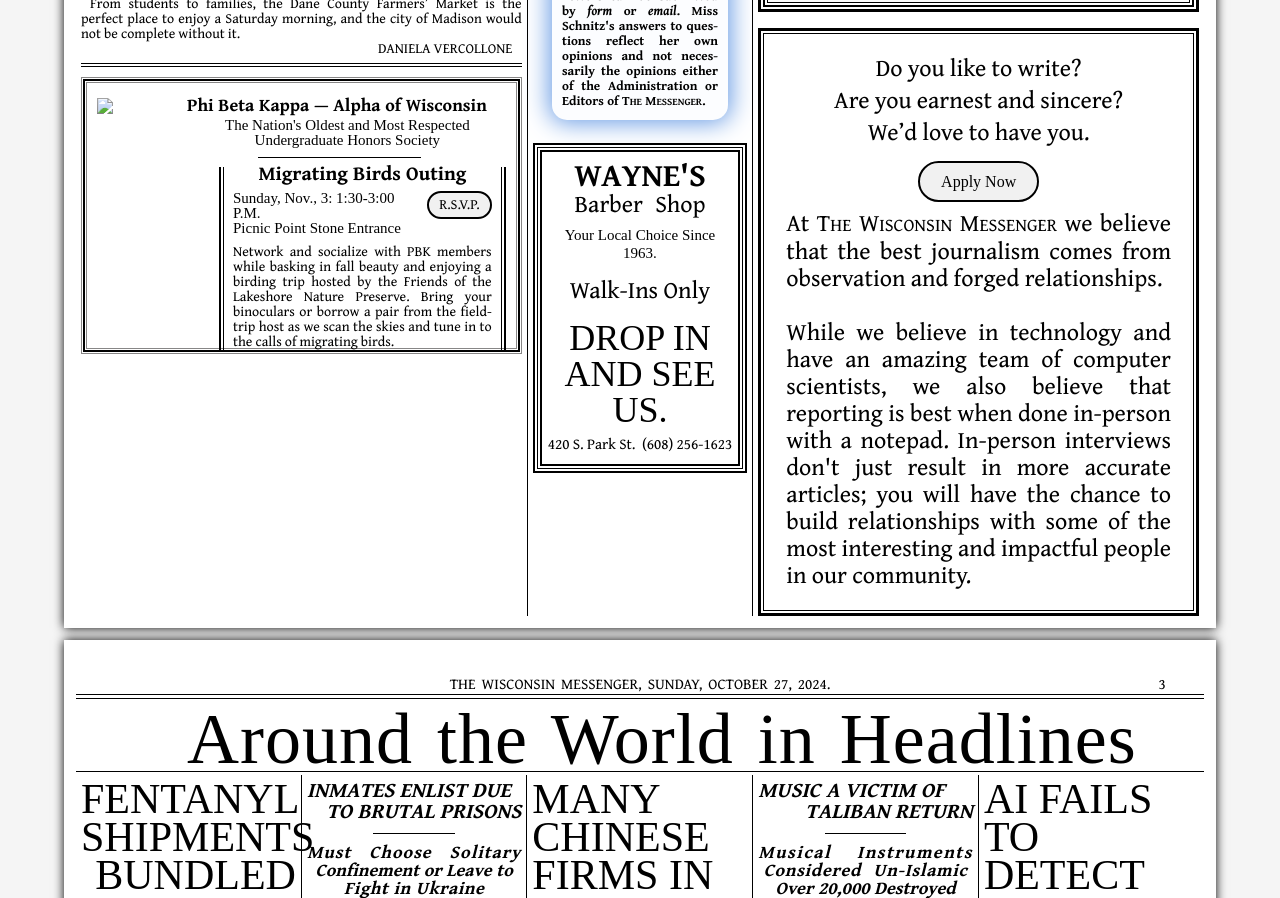
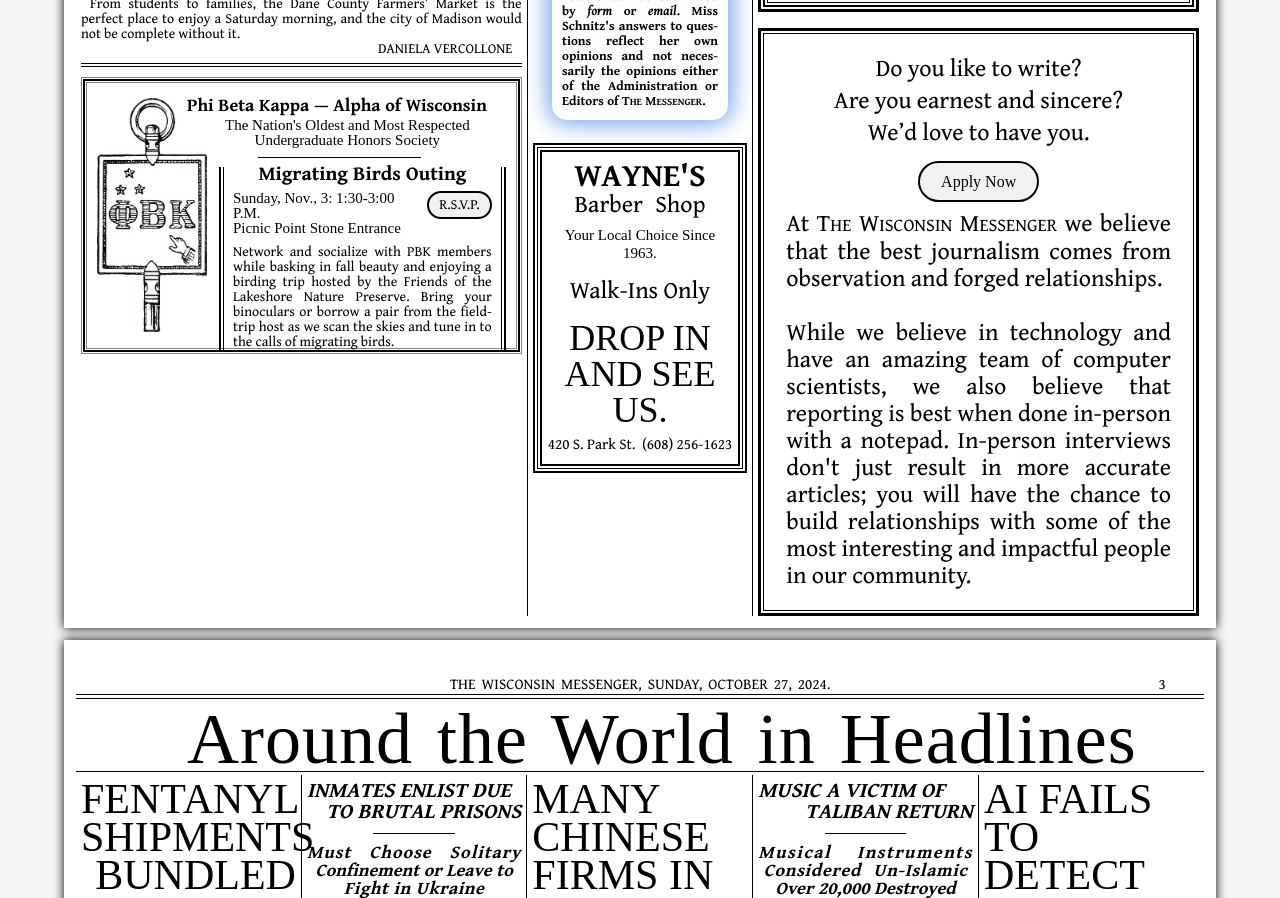
Before and after one commit to WisconsinMessenger/wisconsinmessenger.github.io, a plain HTML site: page index.html in a window 1280 px wide. Shown: the part 3555-4453 px from the top of the page. Drawn offline with Linux system fonts and the light colour scheme; a web font is replaced by a local one.

Commit message:
correction_cs

```diff
--- a/index.html
+++ b/index.html
@@ -1070,7 +1070,7 @@
     <div style="border: 2px solid #000; margin: 1px;">
         <div style="border: 1px solid #878686; margin: 1px;">
             <div style="position: relative; height: 265px;">
-                <img src="PBK.tif" style="width: 110px; margin: 10px; margin-top: 15px">
+                <img src="PBK.png" style="width: 110px; margin: 10px; margin-top: 15px">
                 <div style="position: absolute; font-size: 18px; font-family: Gentium-B; top: 15px; left: 100px;">Phi Beta Kappa &mdash; Alpha of Wisconsin</div>
                 <div style="position: absolute; font-family: Gentium-I; font-size: 15px; top: 35px; left: 138px; text-align: center;">The Nation's Oldest and Most Respected<br>Undergraduate Honors Society</div>
                 <div class="sep" style="position: absolute; top: 64px; left: 38px;"></div>
```
Also changed, not shown: PBK.png (added), 1 other file.
